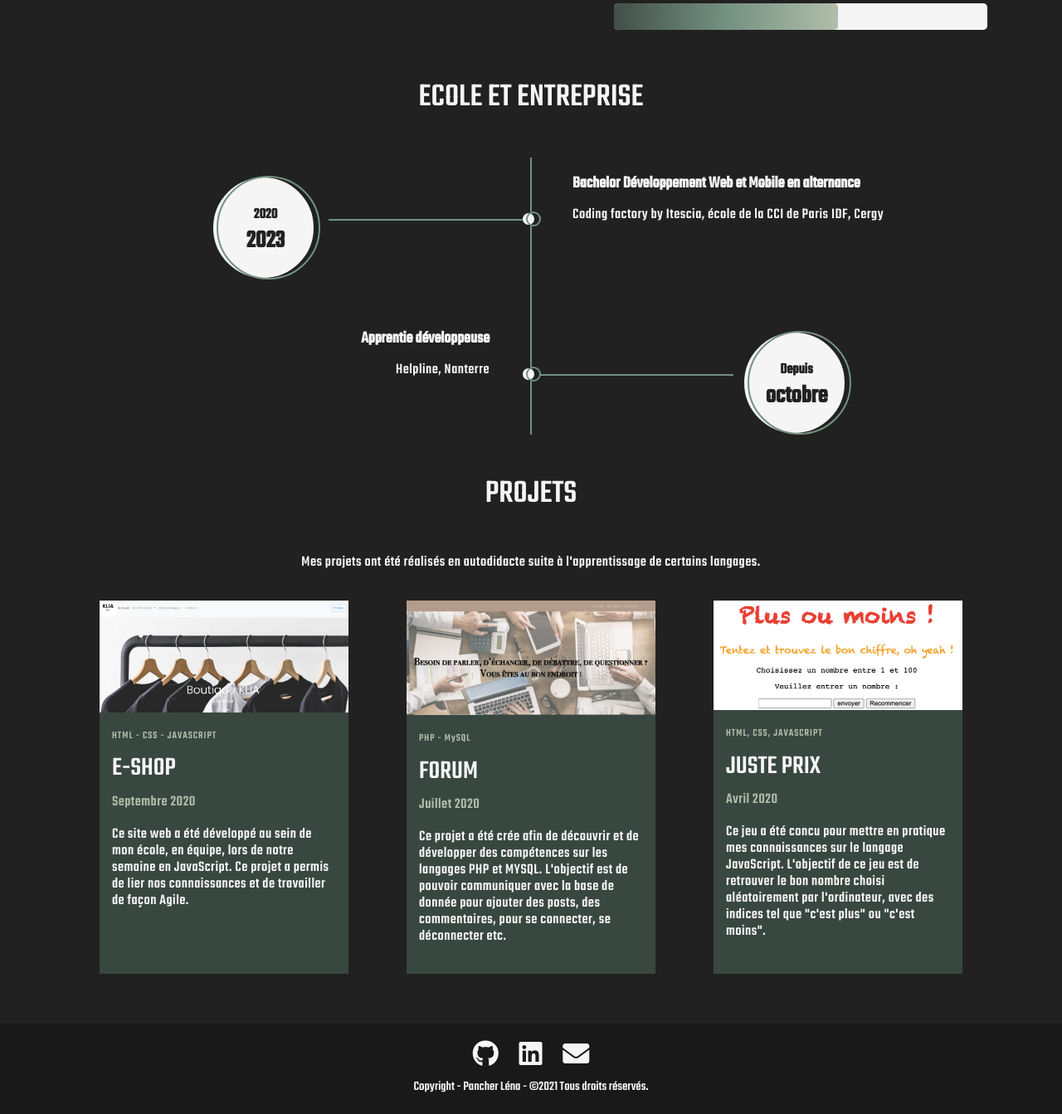
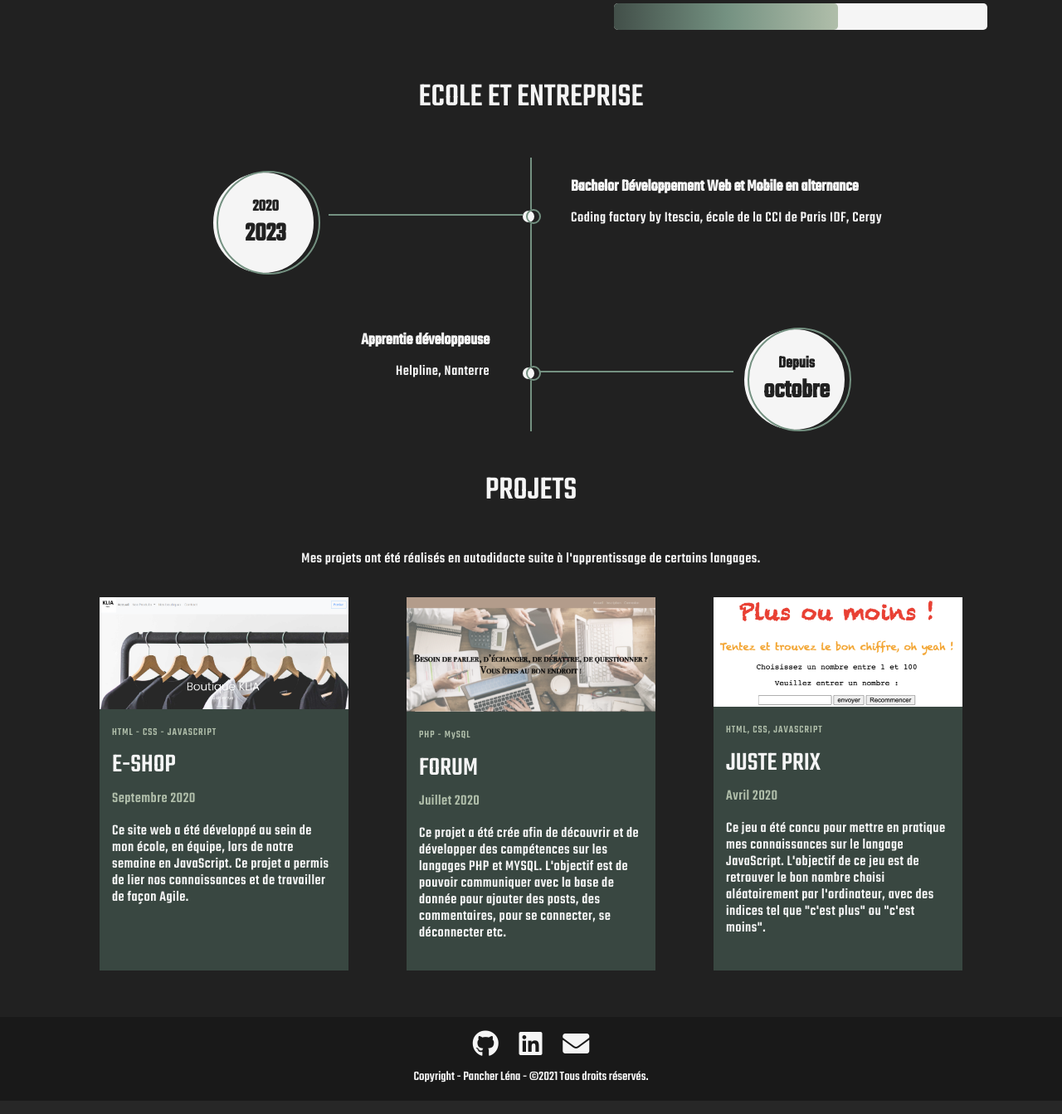
Before and after one commit to LenaPancher/quizz, a PHP site: page /aboutMe.php in a window 1280 px wide. Shown: the part 1358-2701 px from the top of the page at 83% size. Run offline with PHP 8.4, Linux system fonts and the light colour scheme; some libraries are stand-ins or nearby versions.

Commit message:
refactor css 2 en cours

```diff
--- a/aboutMe.php
+++ b/aboutMe.php
@@ -112,28 +112,28 @@ include('navbar.php');
 <section id="container">
     <h1 class="text-center mt-5 mb-5">ECOLE ET ENTREPRISE</h1>
     <div class="main-timeline position-relative">
-        <div class="timeline position-relative">
+        <div class="timeline position-relative mb-5">
             <div class="icon position-absolute m-auto"></div>
-            <div class="date-content float-left position-relative w-50">
+            <div class="date-content float-left position-relative w-50 mt-3">
                 <div class="date-outer text-center m-auto">
                     <span class="date w-100 m-auto position-absolute">
-                        <span class="month">2020</span>
-                        <span class="year d-block">2023</span>
+                        <span class="month h5 font-weight-bold">2020</span>
+                        <span class="year d-block h2 font-weight-bold">2023</span>
                     </span>
                 </div>
             </div>
-            <div class="timeline-content float-right w-50">
+            <div class="timeline-content float-right w-50 py-4 pl-5">
                 <h5 class="title">Bachelor Développement Web et Mobile en alternance</h5>
                 <p class="description">Coding factory by Itescia, école de la CCI de Paris IDF, Cergy</p>
             </div>
         </div>
-        <div class="timeline position-relative">
+        <div class="timeline position-relative mb-5">
             <div class="icon  position-absolute m-auto"></div>
-            <div class="date-content float-right position-relative w-50">
+            <div class="date-content float-right position-relative w-50 mt-3">
                 <div class="date-outer text-center m-auto">
                 <span class="date w-100 m-auto position-absolute">
-                    <span class="month">Depuis</span>
-                    <span class="year d-block">octobre</span>
+                    <span class="month h5 font-weight-bold">Depuis</span>
+                    <span class="year d-block h2 font-weight-bold">octobre</span>
                 </span>
                 </div>
             </div>
--- a/footer.php
+++ b/footer.php
@@ -1,5 +1,5 @@
 <footer class="footer position-relative">
-    <div class="copyright">
+    <div class="copyright mt-3 pt-3 pb-3">
         <div class="container">
             <div class="row mb-2">
                 <div class="col-12 text-center">
--- a/navBar.php
+++ b/navBar.php
@@ -12,19 +12,19 @@
 <body>
     <header>
         <nav class="navbar navbar-expand-lg navbar-dark navbar-default fixed-top">
-            <a href="index.php" class="mr-2 ml-5">
+            <a href="index.php" class="mx-5">
                 <img src="img/logo.png" alt="logo" height="60px" width="60px" />
             </a>
             <button class="navbar-toggler" type="button" data-toggle="collapse" data-target="#navbarSupportedContent" aria-controls="navbarSupportedContent" aria-expanded="false" aria-label="Toggle navigation">
                 <span class="navbar-toggler-icon"></span>
             </button>
 
-            <div class="collapse navbar-collapse mt-2 mb-2 justify-content-end" id="navbarSupportedContent">
+            <div class="collapse navbar-collapse my-2 justify-content-end" id="navbarSupportedContent">
                 <ul class="navbar-nav">
-                    <li class="nav-item mr-2 ml-2">
+                    <li class="nav-item mx-2">
                         <a class="nav-link active" href="index.php">Accueil</a>
                     </li>
-                    <li class="nav-item dropdown mr-2 ml-2">
+                    <li class="nav-item dropdown mx-2">
                         <a class="nav-link dropdown-toggle" href="#" id="navbarDropdown" role="button" data-toggle="dropdown" aria-haspopup="true" aria-expanded="false">
                             Quizz
                         </a>
@@ -36,10 +36,10 @@
                             <a class="dropdown-item" href="#">Test</a>
                         </div>
                     </li>
-                    <li class="nav-item mr-2 ml-2">
+                    <li class="nav-item mx-2">
                         <a class="nav-link" href="aboutMe.php">A Propos</a>
                     </li>
-                    <li class="nav-item  mr-2 ml-2">
+                    <li class="nav-item mx-2">
                         <a class="nav-link" href="connexion.php">Se connecter</a>
                     </li>
                 </ul>
--- a/style/style.css
+++ b/style/style.css
@@ -34,10 +34,6 @@ button, .button{
 .footer {
     z-index: 2;
 }
-.copyright {
-    padding: 20px 0;
-    margin-top: 20px;
-}
 
 /* INDEX */
 .button:hover{
@@ -56,7 +52,6 @@ button, .button{
     background: whitesmoke;
     border-radius: 10px;
     width: 768px;
-    max-width: 100%;
     min-height: 480px;
 }
 .formContainer{
@@ -253,17 +248,11 @@ hr{
     left: 0;
     right: 0
 }
-
-.main-timeline .timeline {
-    margin-bottom: 40px;
-}
-
 .main-timeline .timeline:after {
     content: "";
     display: block;
     clear: both
 }
-
 .main-timeline .icon {
     width: 18px;
     height: 18px;
@@ -273,7 +262,6 @@ hr{
     bottom: 0;
     right: 0
 }
-
 .main-timeline .icon:before, .main-timeline .icon:after {
     content: "";
     width: 100%;
@@ -284,30 +272,21 @@ hr{
     left: 0;
     transition: all 0.33s ease-out 0s
 }
-
 .main-timeline .icon:before {
     background: whitesmoke;
     border: 2px solid #232323;
     left: -3px
 }
-
 .main-timeline .icon:after {
     border: 2px solid #749181;
     left: 3px
 }
-
 .main-timeline .timeline:hover .icon:before {
     left: 3px
 }
-
 .main-timeline .timeline:hover .icon:after {
     left: -3px
 }
-
-.main-timeline .date-content {
-    margin-top: 22px;
-}
-
 .main-timeline .date-content:before {
     content: "";
     width: 36.5%;
@@ -319,14 +298,12 @@ hr{
     right: 10px;
     bottom: 0
 }
-
 .main-timeline .date-outer {
     width: 125px;
     height: 125px;
     font-size: 16px;
     z-index: 1
 }
-
 .main-timeline .date-outer:before, .main-timeline .date-outer:after {
     content: "";
     width: 125px;
@@ -339,66 +316,42 @@ hr{
     right: 0;
     transition: all 0.33s ease-out 0s
 }
-
 .main-timeline .date-outer:before {
     background: whitesmoke;
     border: 2px solid #232323;
     left: -6px
 }
-
 .main-timeline .date-outer:after {
     border: 2px solid #749181;
     left: 6px;
 }
-
 .main-timeline .timeline:hover .date-outer:before {
     left: 6px
 }
-
 .main-timeline .timeline:hover .date-outer:after {
     left: -6px
 }
-
 .main-timeline .date {
-    top: 27%;
+    top: 25%;
     left: 0
 }
-
-.main-timeline .month {
-    font-size: 18px;
-    font-weight: 700;
+.main-timeline .month, .main-timeline .year {
     color: #212121;
 }
-
-.main-timeline .year {
-    font-size: 30px;
-    font-weight: 700;
-    color: #212121;
-    line-height: 36px
-}
-
-.main-timeline .timeline-content {
-    padding: 20px 0 20px 50px;
-}
-
 .main-timeline .title {
     font-weight: 700;
     line-height: 24px;
     margin: 0 0 15px 0
 }
-
 .main-timeline .description {
     margin-bottom: 0
 }
-
 .main-timeline .timeline:nth-child(2n) .date-content {
     float: right
 }
-
 .main-timeline .timeline:nth-child(2n) .date-content:before {
     left: 10px
 }
-
 .main-timeline .timeline:nth-child(2n) .timeline-content {
     padding: 20px 50px 20px 0;
     text-align: right
```
